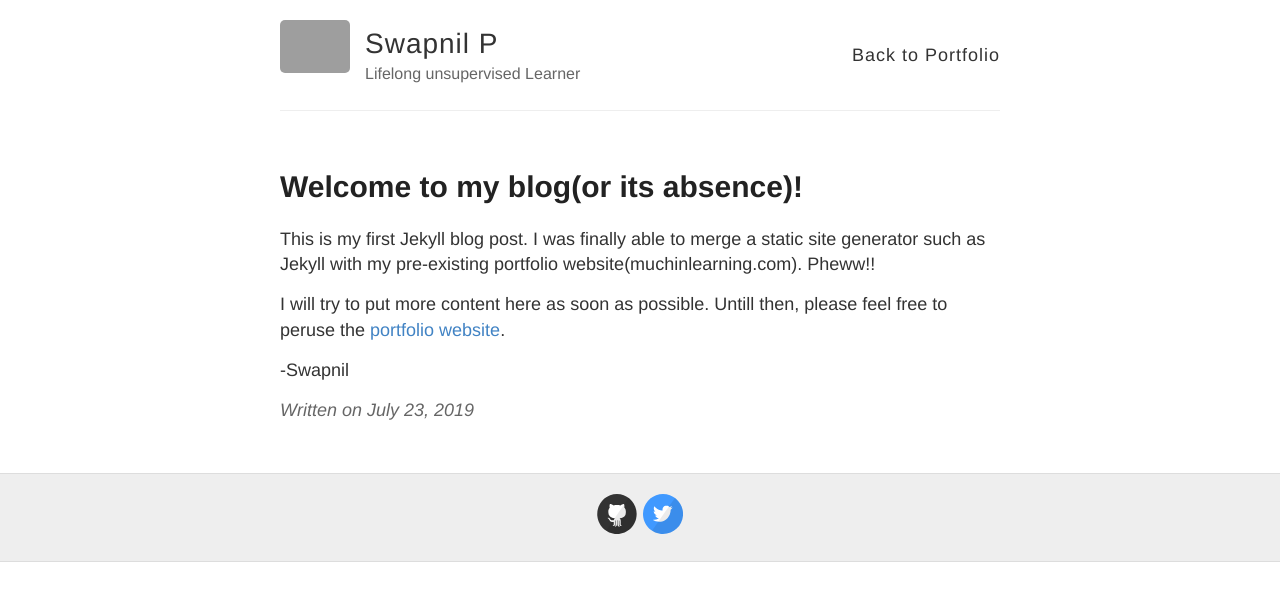
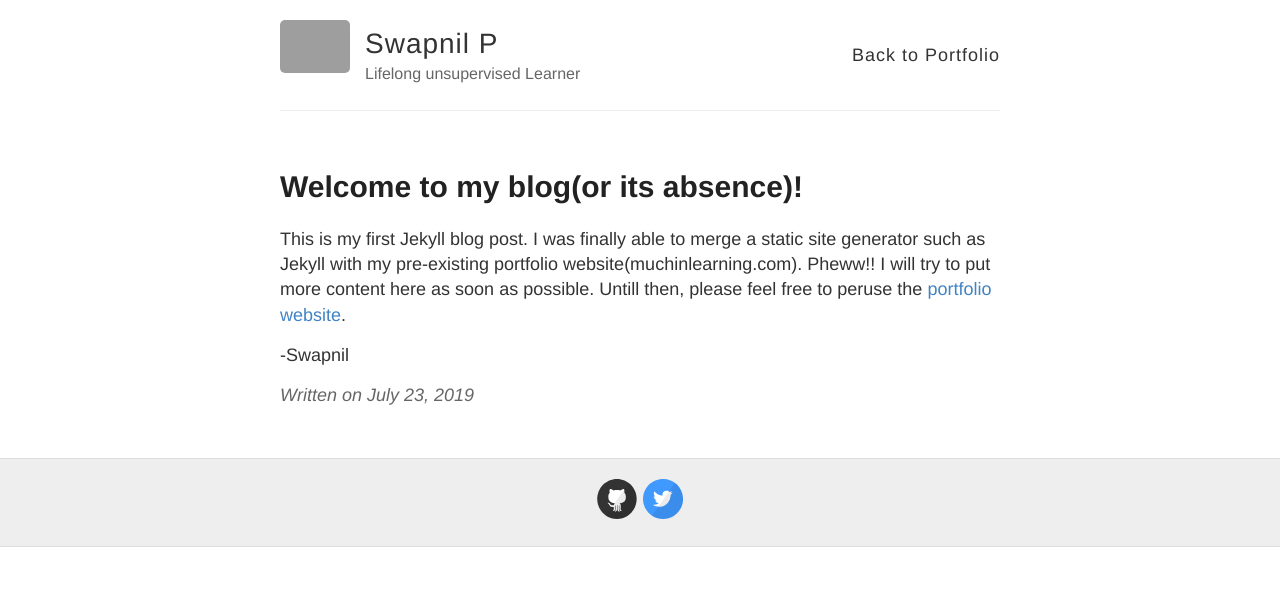
Before and after one commit to spsphulse/My-Portfolio, a Jekyll site: the page built from _posts/2019-07-23-New-blogs-upcoming.md, in a window 1280 px wide. Shown: the top 601 px of the page. Built offline with Jekyll 4.4.1, drawn with Linux system fonts in a browser that asks for light colours; part of the change alters nothing that is shown; grey boxes are pictures that could not be loaded.

```diff
--- a/_posts/2019-07-23-New-blogs-upcoming.md
+++ b/_posts/2019-07-23-New-blogs-upcoming.md
@@ -4,8 +4,6 @@ title: Welcome to my blog(or its absence)!
 published: true
 ---
 
-This is my first Jekyll blog post. I was finally able to merge a static site generator such as Jekyll with my pre-existing portfolio website(muchinlearning.com). Pheww!!
-
-I will try to put more content here as soon as possible. Untill then, please feel free to peruse the [portfolio website](https://skamble6666.github.io/).
+This is my first Jekyll blog post. I was finally able to merge a static site generator such as Jekyll with my pre-existing portfolio website(muchinlearning.com). Pheww!! I will try to put more content here as soon as possible. Untill then, please feel free to peruse the [portfolio website](https://muchinlearning.com/).
 
 -Swapnil
```
